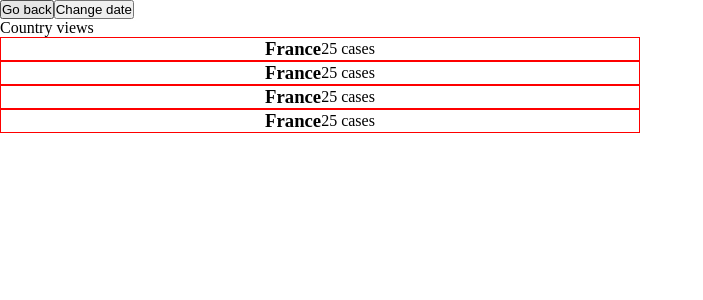
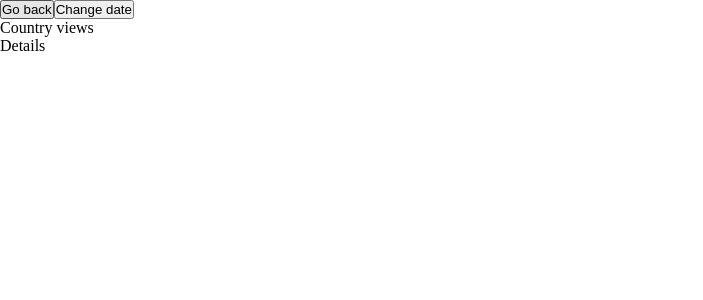
Before and after one commit to TimmyChan99/covid19-tracker, a React (Create React App) app: page /detail in a window 1280 px wide. Shown: the top 300 px of the page, without its empty margins (0-703 px from the left). Built offline with nearby package versions, Linux system fonts and the light colour scheme.

Commit message:
Set routes and navigation

```diff
--- a/src/App.js
+++ b/src/App.js
@@ -1,13 +1,20 @@
 import './App.css';
+import { BrowserRouter as Router, Routes, Route } from 'react-router-dom';
 import Header from './component/header/Header';
 import CountriesList from './component/countries/CountriesList';
+import Date from './component/getDataByDate/Date';
+import Details from './component/detailsPage/Details';
 
 function App() {
   return (
-    <>
-      <Header />
-      <CountriesList />
-    </>
+    <Router>
+        <Header />
+      <Routes>
+     <Route path="covid19-tracker/" element={<Date />} />
+     <Route path="covid19-tracker/countries-list" element={ <CountriesList />} />
+       <Route path="/detail" element={<Details />} />
+      </Routes>
+    </Router>
   );
 }
 
--- a/src/component/countries/County.jsx
+++ b/src/component/countries/County.jsx
@@ -1,4 +1,5 @@
 import React from 'react'
+import { NavLink } from 'react-router-dom';
 import './countries.css'
 
 const County = () => {
@@ -6,6 +7,9 @@
 		<div className="the_country">
 			<h3>France</h3>
 			<span>25 cases</span>
+			<NavLink to="/detail">
+			<button type="button">Details</button>
+		</NavLink>
 		</div>
 	)
 }
--- a/src/component/detailsPage/Details.jsx
+++ b/src/component/detailsPage/Details.jsx
@@ -6,4 +6,4 @@
 	)
 }
 
-export default Details
+export default Details;
--- a/src/component/header/Header.jsx
+++ b/src/component/header/Header.jsx
@@ -1,10 +1,15 @@
 import React from 'react'
+import { NavLink } from 'react-router-dom'
 
 const header = () => {
 	return (
 		<header>
+			<NavLink to="covid19-tracker/countries-list">
 			<button type="button">Go back</button>
+			</NavLink>
+			<NavLink to="covid19-tracker/">
 			<button type="button">Change date</button>
+			</NavLink>
 			<div>Country views</div>
 		</header>
 	)
```
Also changed, not shown: src/component/countries/CountriesList.jsx (line endings or trailing spaces).
